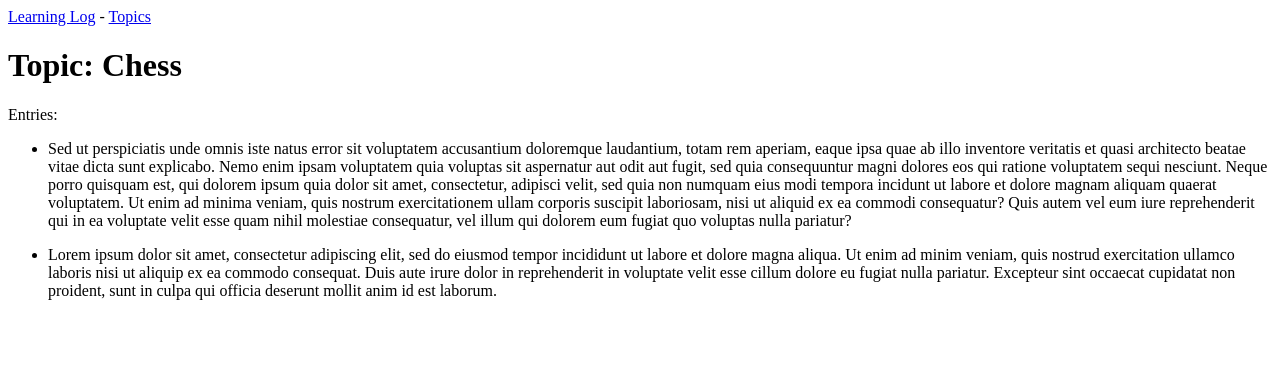
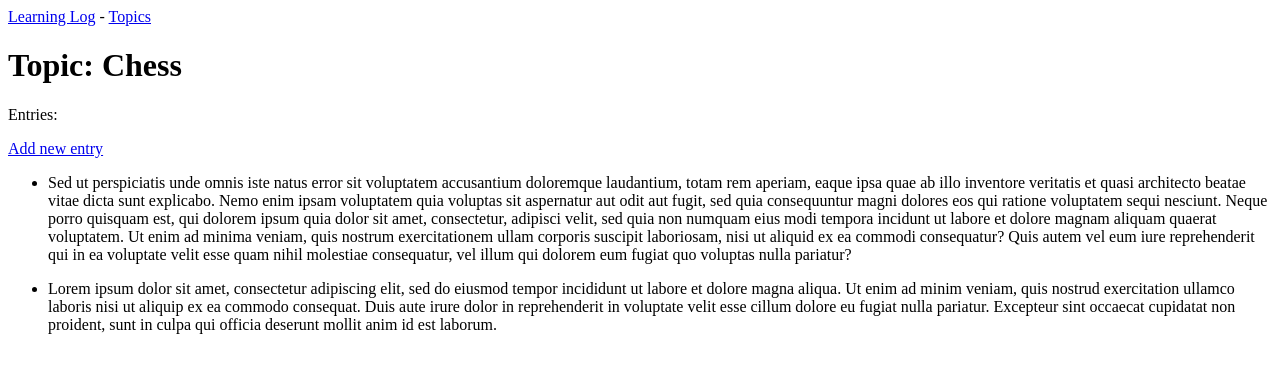
Before and after one commit to jtrezza/learning_log, a Django app: page /topics/1/ in a window 1280 px wide. Shown: the top 373 px of the page. Run offline with Django 3.2, Linux system fonts and the light colour scheme; data comes from the database, SQL or seed files in the repository; both versions use the stored data as it was after the commit.

Commit message:
More stuff

```diff
--- a/learning_logs/templates/learning_logs/topic.html
+++ b/learning_logs/templates/learning_logs/topic.html
@@ -4,6 +4,9 @@
 <h1>Topic: {{topic}}</h1>
 
 <p>Entries:</p>
+<p>
+  <a href="{% url 'learning_logs:new_entry' topic.id %}">Add new entry</a>
+</p>
 <ul>
   {% for entry in entries %}
     <li>
--- a/learning_logs/templates/learning_logs/topics.html
+++ b/learning_logs/templates/learning_logs/topics.html
@@ -12,4 +12,7 @@
     <li>No topics have been added yet.</li>
   {% endfor %}
 </ul>
+
+<a href="{% url 'learning_logs:new_topic' %}">Add a new topic</a>
+
 {% endblock content %}
--- a/learning_logs/urls.py
+++ b/learning_logs/urls.py
@@ -12,4 +12,8 @@ urlpatterns = [
     path('topics/', views.topics, name='topics'),
     # Detail page for a single topic.
     path('topics/<int:topic_id>/', views.topic, name='topic'),
+    # Page for adding a new topic
+    path('new_topic/', views.new_topic, name='new_topic'),
+    # Page for adding a new entry
+    path('new_entry/<int:topic_id>/', views.new_entry, name='new_entry'),
 ]
--- a/learning_logs/views.py
+++ b/learning_logs/views.py
@@ -1,4 +1,5 @@
-from django.shortcuts import render
+from learning_logs.forms import TopicForm, EntryForm
+from django.shortcuts import render, redirect
 
 from .models import Topic
 
@@ -18,3 +19,39 @@ def topic(request, topic_id):
     entries = topic.entry_set.order_by('-date_added')
     context = {'topic': topic, 'entries': entries}
     return render(request, 'learning_logs/topic.html', context)
+
+def new_topic(request):
+    """Add a new topic"""
+    if request.method != 'POST':
+        # No data submitted; create a blank form.
+        form = TopicForm()
+    else:
+        # POST data submitted; process data.
+        form = TopicForm(data=request.POST)
+        if form.is_valid():
+            form.save()
+            return redirect('learning_logs:topics')
+
+    # Display a blank or invalid form.
+    context = {'form': form}
+    return render(request, 'learning_logs/new_topic.html', context)
+
+def new_entry(request, topic_id):
+    """Add a new entry for a particular topic"""
+    topic = Topic.objects.get(id=topic_id)
+
+    if request.method != 'POST':
+        # No data submitted; create a blank form.
+        form = EntryForm()
+    else:
+        # POST data submitted; process data.
+        form = EntryForm(data=request.POST)
+        if form.is_valid():
+            new_entry = form.save(commit=False)
+            new_entry.topic = topic
+            new_entry.save()
+            return redirect('learning_logs:topic', topic_id=topic_id)
+
+    # Display a blank or invalid form.
+    context = {'form': form, 'topic': topic}
+    return render(request, 'learning_logs/new_entry.html', context)
```
Also changed, not shown: learning_logs/forms.py (added, +16 -0 lines), learning_logs/templates/learning_logs/new_entry.html (added, +12 -0 lines), learning_logs/templates/learning_logs/new_topic.html (added, +11 -0 lines), db.sqlite3.
